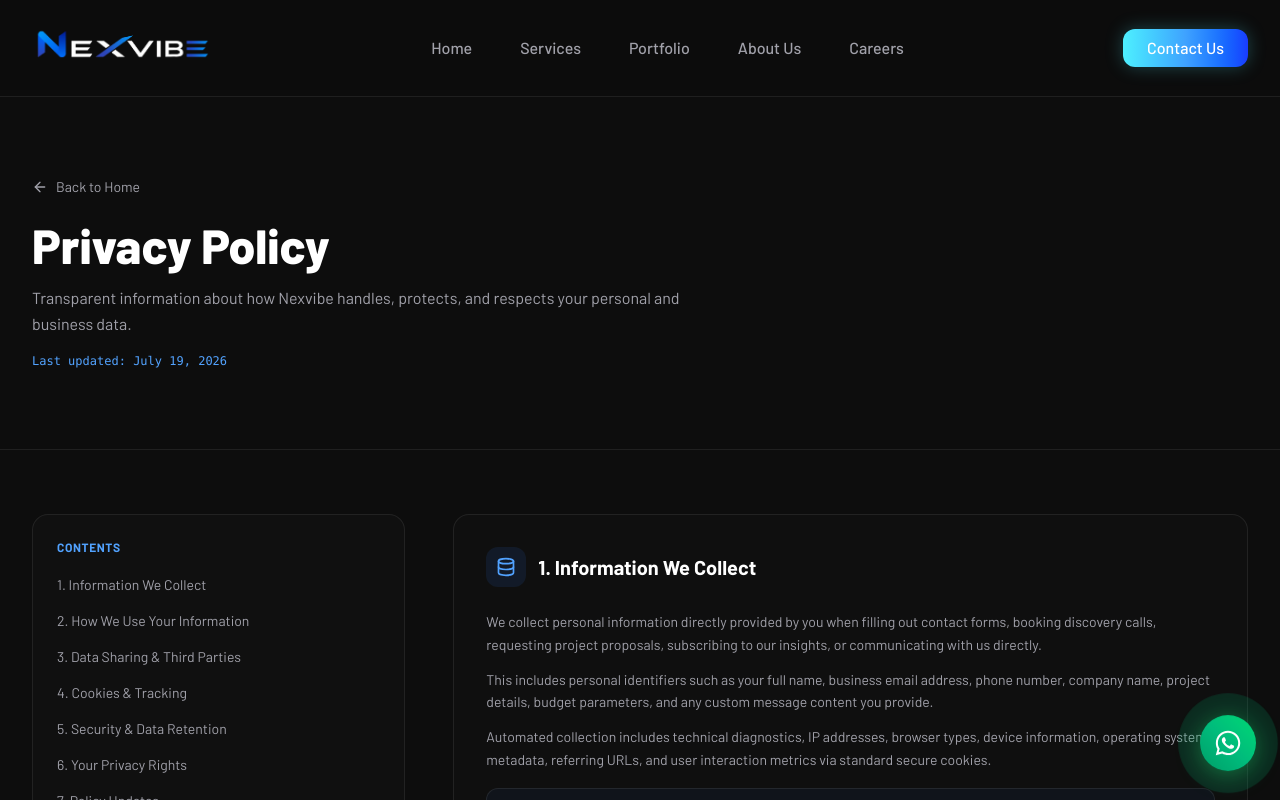
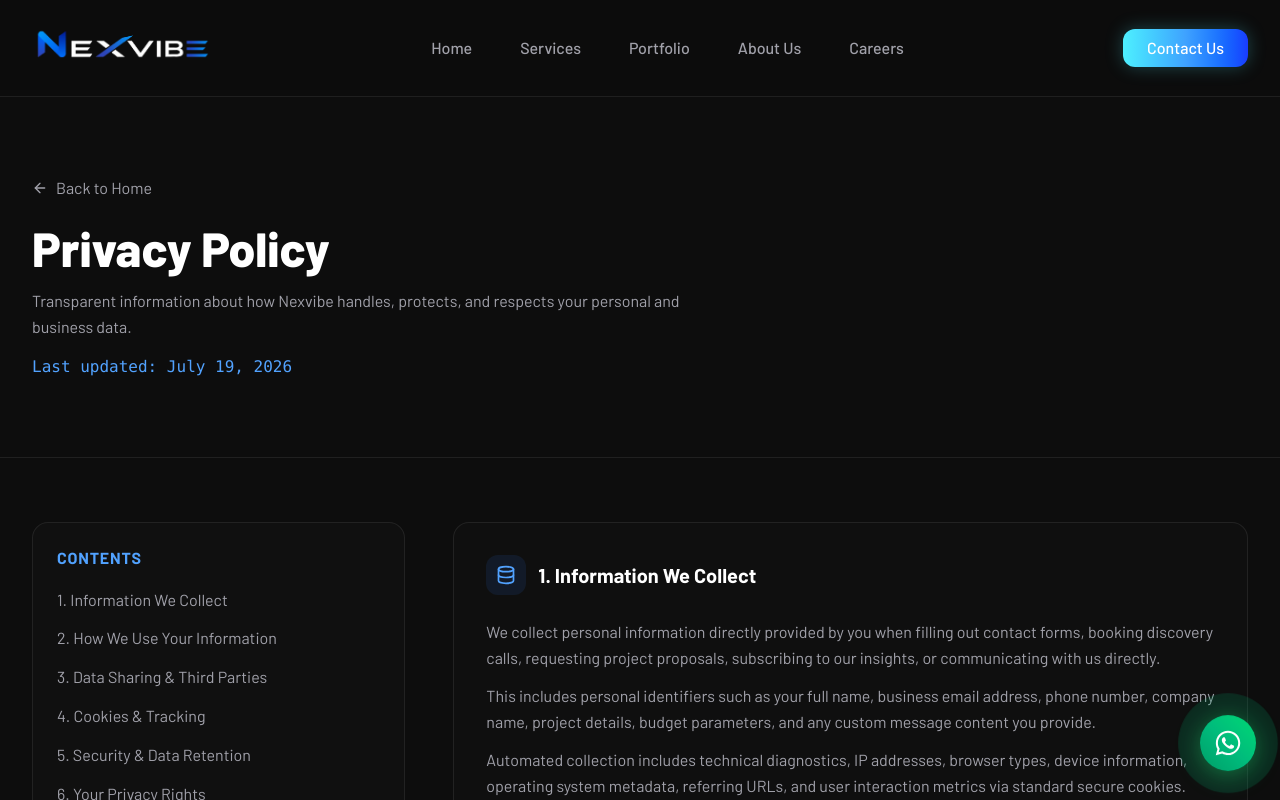
Before and after one commit to TheMehediHQ/Nexvibe, a Next.js app: page /privacy-policy in a window 1280 px wide. Shown: the top 800 px of the page. Built offline with nearby package versions, Linux system fonts and the light colour scheme.

Commit message:
fix: override text-sm and text-xs to 16px globally, fix pricing feature font size

```diff
--- a/app/globals.css
+++ b/app/globals.css
@@ -22,10 +22,23 @@
 
   /* Font */
   --font-sans: var(--font-barlow);
+
+  /* Override text-sm and text-xs size globally */
+  --text-sm: 1rem;
+  --text-xs: 1rem;
 }
 
 * {
   border-color: var(--border);
+}
+
+/* Override text-sm and text-xs font sizes globally */
+.text-sm {
+  font-size: 1rem !important;
+}
+
+.text-xs {
+  font-size: 1rem !important;
 }
 
 html {
--- a/components/home/Pricing.tsx
+++ b/components/home/Pricing.tsx
@@ -211,7 +211,7 @@ function PricingCard({ plan }: { plan: PricingItem }) {
                 style={{ backgroundColor: plan.accentColor }}
               />
               <span
-                className={`text-[13px] leading-relaxed transition-colors duration-200 ${
+                className={`text-sm leading-relaxed transition-colors duration-200 ${
                   feature.startsWith("Everything in")
                     ? "font-semibold text-white"
                     : "font-light text-gray-300 group-hover:text-white"
```
